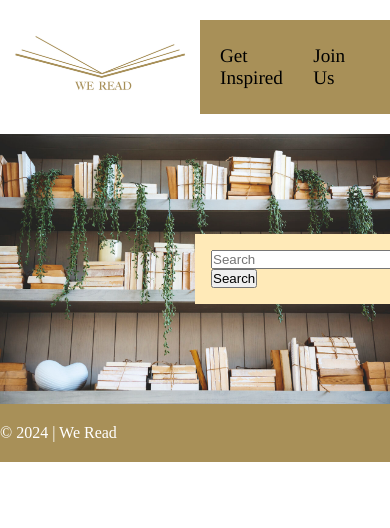
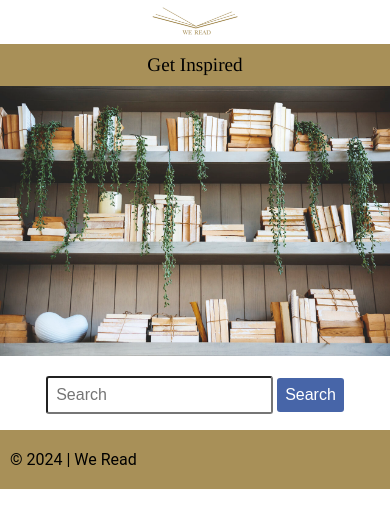
Before and after one commit to joy935/wdd330v, a plain HTML site: page project/index.html in a window 390 px wide. Drawn offline with Linux system fonts and the light colour scheme.

Commit message:
styled mobile homepage

```diff
--- a/project/css/style.css
+++ b/project/css/style.css
@@ -2,7 +2,6 @@
     margin: 0 auto;
     padding: 0;
     box-sizing: border-box;
-    max-width: 1600px;
 }
 
 :root {
@@ -14,60 +13,108 @@
     --body-font: 'Roboto', Arial, sans-serif;
 }
 
+body {
+    font-family: var(--body-font);
+}
+
 /* header */
-#header {
+#header .logo {
+    align-items: center;
     display: flex;
-    padding: 20px 0;
-    justify-content: space-between;
-    align-items: center;
-    margin: 0 auto;
-}
-.logo img {
-    width: 200px;
+    width: 100%;
 }
 .navBox {
     display: flex;
+    flex-direction: column;
+    justify-content: center;
+    align-items: center;
+    gap: 10px;
+    padding: 10px;
     background-color: var(--primary-color);
-    padding: 25px 20px;
-    width: 60%;
+    width: 100%;
 }
 .navBox a {
     text-decoration: none;
     font-family: var(--header-font);
     font-size: 1.2rem;
-    display: block;
     color: black;
     font-size: 1.2rem;
+}
+.logo img {
+    width: 100px;
 }
 /* footer */
 #footer {
     background-color: var(--primary-color);
-    color: white;
-    padding: 20px 0;
+    color: black;
+    padding: 20px 10px;
+
 }
 
 /* homepage */
 .mainBox {
-    display: flex;
     align-items: center;
 }
-
-.hero {
-    display: flex;
-    flex-direction: column;
+.hero img {
+    width: 100%;
+    height: auto;
+}
+.searchBox {
+    padding: 1rem;
+}
+#searchForm {
     justify-content: center;
-    align-items: center;
-    position: relative;
+    text-align: center;
+    gap: 1rem;
+}
+#search {
+    padding: 0.5rem;
+    font-size: 1rem;
+    border-radius: 3px;
+}
+#searchBtn {
+    padding: 0.5rem;
+    font-size: 1rem;
+    background-color: var(--accent2-color);
+    color: white;
+    border: none;
+    cursor: pointer;
+    border-radius: 3px;
 }
 
-.hero img {
-    max-width: 100%;
-    height: auto;
+@media screen and (min-width: 500px) {
+    body {
+        max-width: 1080px;
+    }
+    #header {
+        display: flex;
+        justify-content: space-between;
+        align-items: center;
+    }
+    .navBox {
+        display: flex;
+        background-color: var(--primary-color);
+        padding: 25px 20px;
+        width: 60%;
+    }
+    .navBox a {
+        text-decoration: none;
+        font-family: var(--header-font);
+        font-size: 1.2rem;
+        display: block;
+        color: black;
+        font-size: 1.2rem;
+    }
+    .logo img {
+        width: 200px;
+    }
+    .hero {
+        position: relative;
+        flex-direction: column;
+
+    }
+    .searchBox {
+        position: absolute;
+        left: 50%;
+    }
 }
-
-.searchBox {
-    position: absolute;
-    background-color: var(--secondary-color);
-    padding: 1rem;
-    left: 50%;
-}
--- a/project/index.html
+++ b/project/index.html
@@ -14,7 +14,6 @@
         </a>
         <nav class="navBox">
             <a class="nav" href="./inspire/index.html">Get Inspired</a>
-            <a class="nav" href="">Join Us</a>
         </nav>
     </header>
     <main class="mainBox">
```
